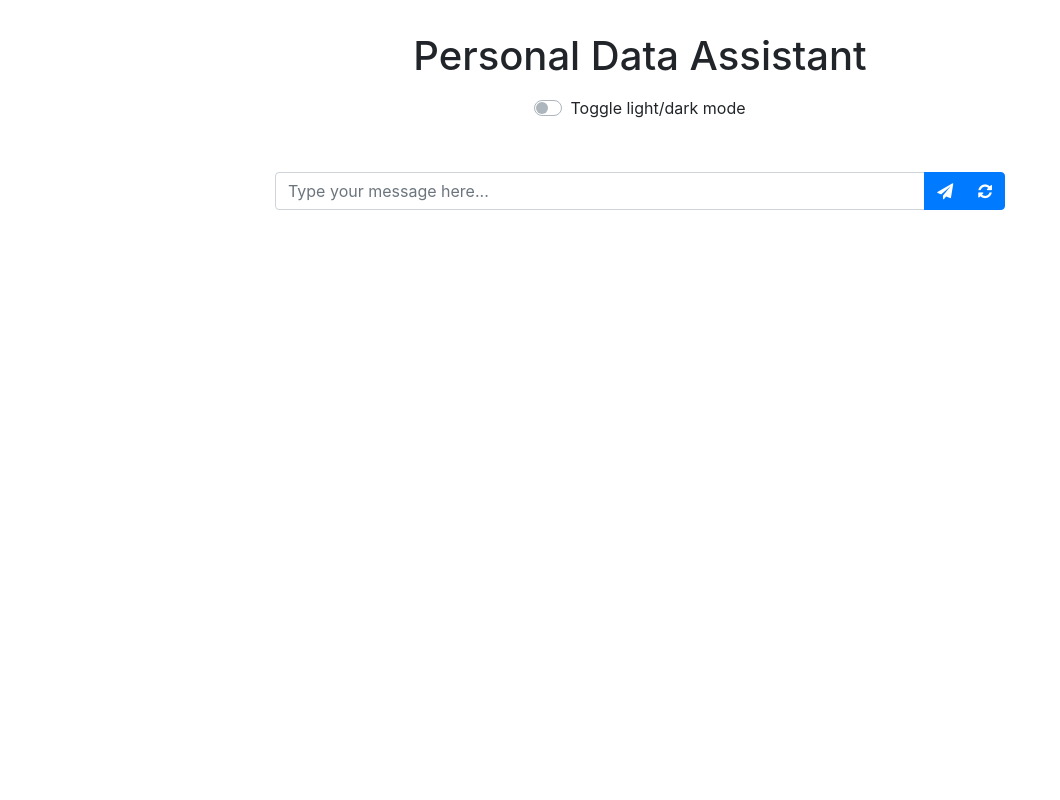
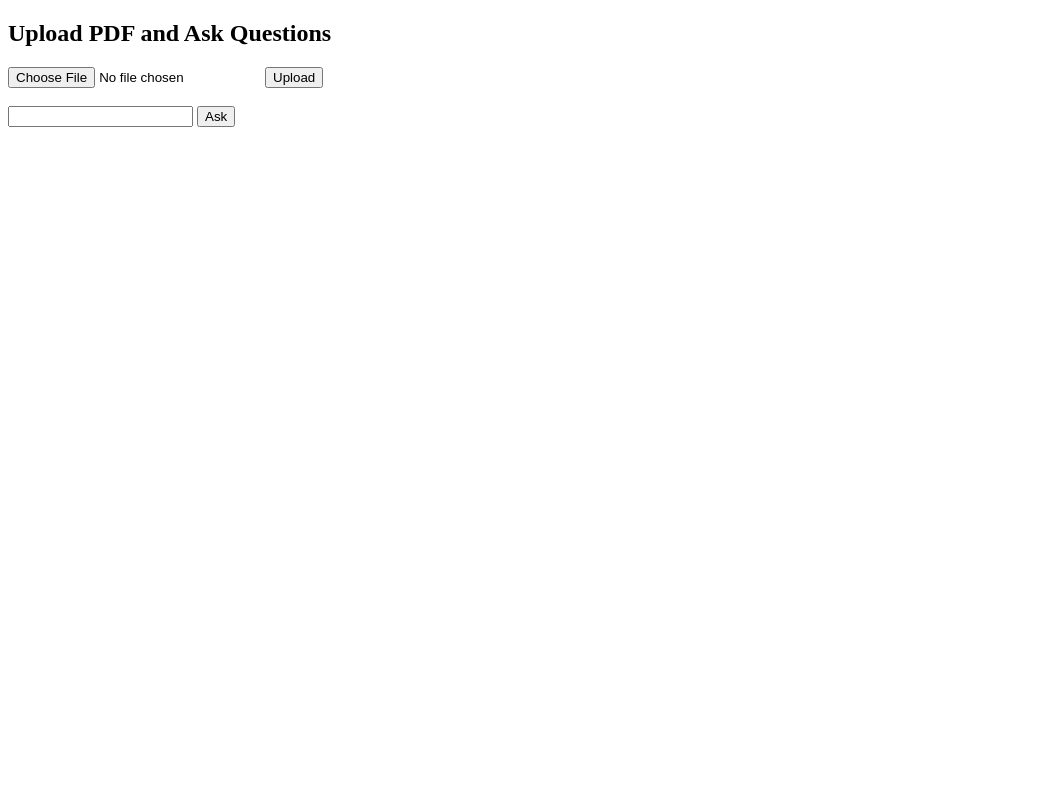
Before and after one commit to roheena-kh/RAG_ChatBot, a Flask app: page / in a window 1280 px wide. Shown: the whole page, without its empty margins (0-1060 px from the left). Run offline with Flask 3, Linux system fonts and the light colour scheme; some libraries are stand-ins or nearby versions.

Commit message:
feat: add index.html template for PDF upload and chatbot interface

```diff
--- a/templates/index.html
+++ b/templates/index.html
@@ -1,69 +1,41 @@
 <!DOCTYPE html>
 <html>
 <head>
-    <link
-            rel="stylesheet"
-            href="https://stackpath.bootstrapcdn.com/bootstrap/4.5.2/css/bootstrap.min.css"
-            integrity="sha384-JcKb8q3iqJ61gNV9KGb8thSsNjpSL0n8PARn9HuZOnIxN0hoP+VmmDGMN5t9UJ0Z"
-            crossorigin="anonymous"
-    />
-    <link
-            rel="stylesheet"
-            href="https://cdnjs.cloudflare.com/ajax/libs/font-awesome/4.7.0/css/font-awesome.min.css"
-    />
-    <link rel="stylesheet" href="../static/style.css"/>
-    <link
-            rel="stylesheet"
-            href="{{ url_for('static', filename='style.css') }}"
-    />
-    <script src="https://code.jquery.com/jquery-3.5.1.min.js"></script>
-    <script src="../static/script.js"></script>
+    <title>Open-Source RAG Chatbot</title>
 </head>
 <body>
-    <div class="container d-flex flex-column vh-100">
-        <div class="row">
-            <div class="col-12" style="margin-top: 2rem">
-                <h1 class="text-center mb-3">Personal Data Assistant</h1>
-            </div>
-            <div class="col-12 text-center">
-                <div class="custom-control custom-switch mb-3">
-                    <input type="checkbox" class="custom-control-input" id="light-dark-mode-switch" />
-                    <label class="custom-control-label" for="light-dark-mode-switch">Toggle light/dark mode</label>
-                </div>
-            </div>
-        </div>
-        <div class="row flex-grow-1 overflow-auto">
-            <div class="col-12 col-md-8 mx-auto d-flex flex-column">
-                <div id="chat-window" class="p-3">
-                <div id="message-list"></div>
-                <div class="loading-animation my-loading">
-                    <div class="loading-dots my-loading">
-                        <div class="dot"></div>
-                        <div class="dot"></div>
-                        <div class="dot"></div>
-                    </div>
-                </div>
-                <div class="loading-animation">
-                    <div class="loading-dots">
-                        <div class="dot"></div>
-                        <div class="dot"></div>
-                        <div class="dot"></div>
-                    </div>
-                </div>
-                </div>
-                <div class="input-group mt-1">
-                    <input type="text" id="message-input" class="form-control" placeholder="Type your message here..." />
-                    <div class="input-group-append">
-                        <button id="send-button" class="btn btn-primary send">
-                            <i class='fa fa-paper-plane'></i>
-                        </button>
-                        <button id="reset-button" class="btn btn-primary reset">
-                            <i class="fa fa-refresh"></i>
-                        </button>
-                    </div>
-                </div>
-            </div>
-        </div>
-    </div>
+    <h2>Upload PDF and Ask Questions</h2>
+    <form id="uploadForm">
+        <input type="file" name="file">
+        <button type="submit">Upload</button>
+    </form>
+    <br>
+    <input type="text" id="userInput">
+    <button onclick="sendMessage()">Ask</button>
+    <p id="response"></p>
+
+    <script>
+        document.getElementById("uploadForm").onsubmit = async function(e) {
+            e.preventDefault();
+            const formData = new FormData(this);
+            let res = await fetch("/process-document", {
+                method: "POST",
+                body: formData
+            });
+            let data = await res.json();
+            document.getElementById("response").innerText = data.botResponse;
+        };
+
+        async function sendMessage() {
+            const msg = document.getElementById("userInput").value;
+            let res = await fetch("/process-message", {
+                method: "POST",
+                headers: {'Content-Type': 'application/json'},
+                body: JSON.stringify({userMessage: msg})
+            });
+            let data = await res.json();
+            document.getElementById("response").innerText = data.botResponse;
+        }
+    </script>
 </body>
 </html>
```
